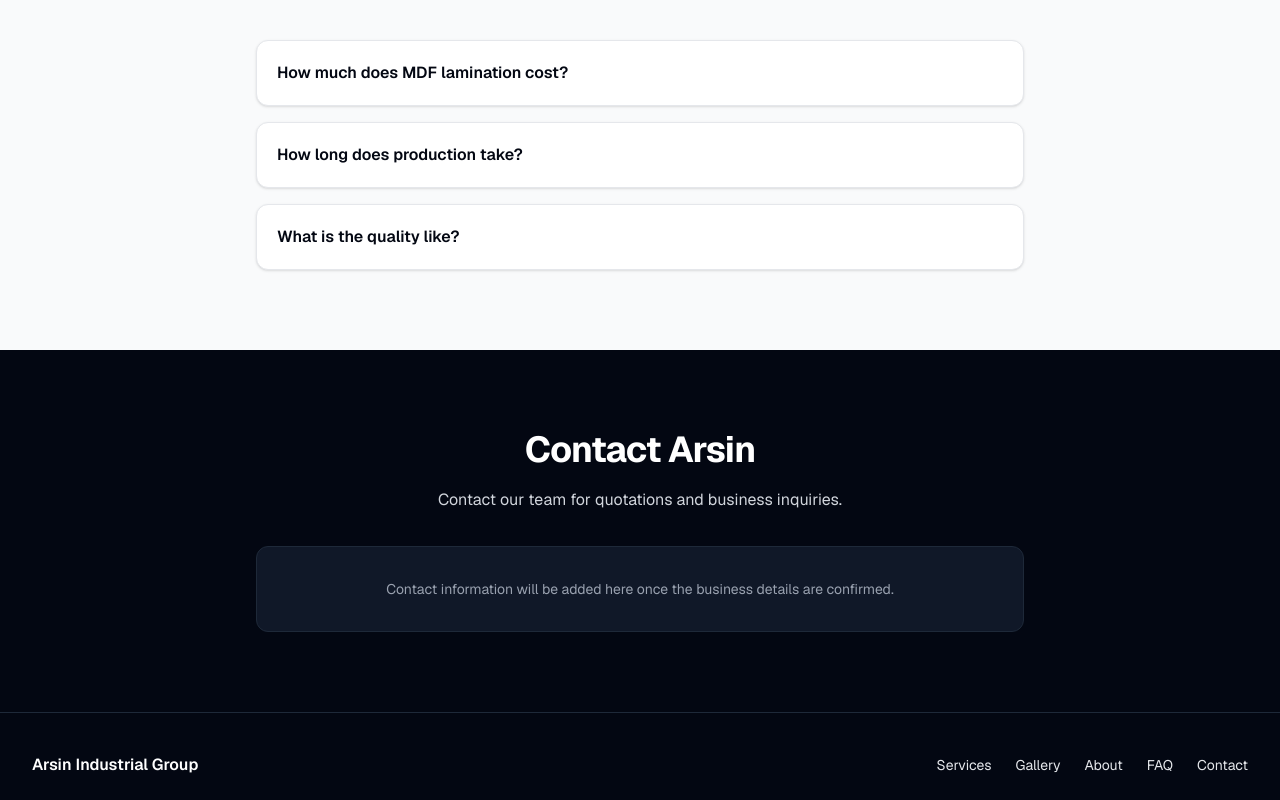
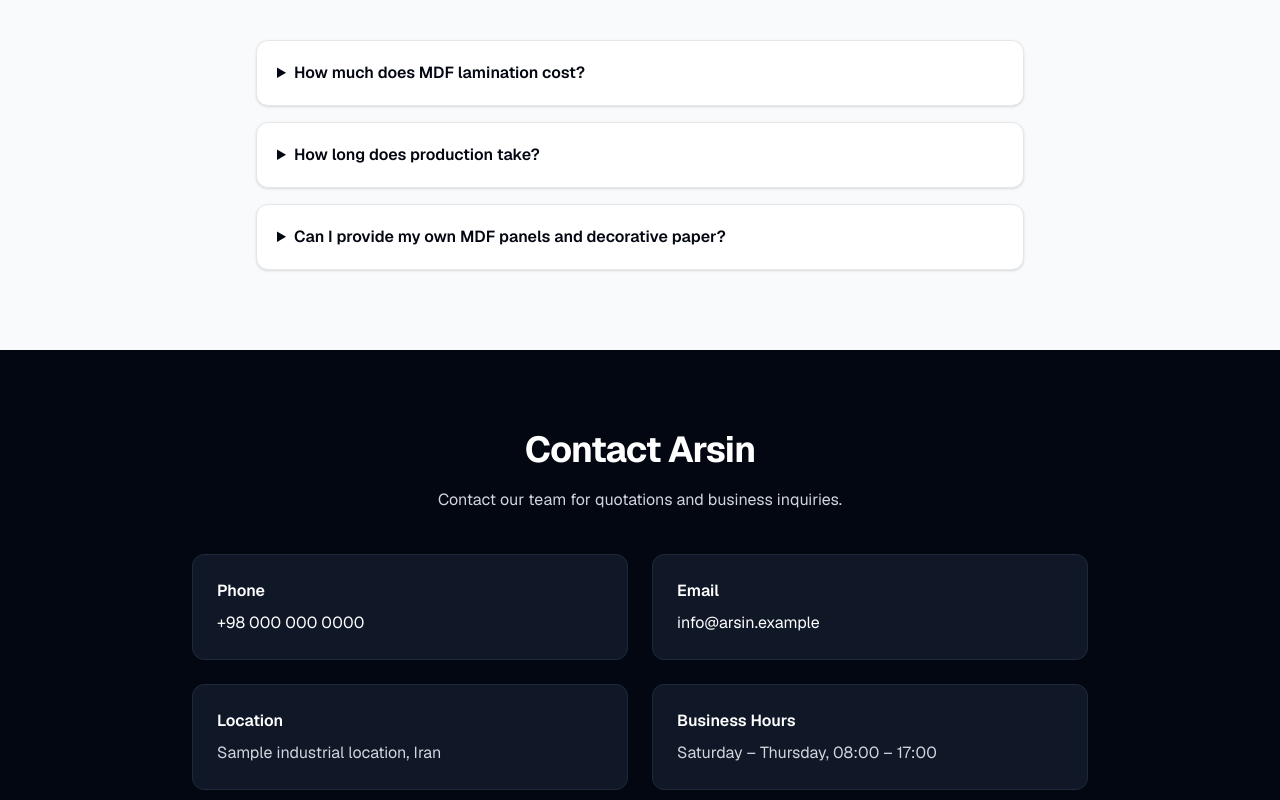
Before and after one commit to Ned-Magician/arsin-corporate, a Next.js app: page / in a window 1280 px wide. Shown: the part 3200-4000 px from the top of the page. Built offline with nearby package versions, Linux system fonts and the light colour scheme.

Commit message:
feat: add FAQ content and contact details

```diff
--- a/app/faq/page.tsx
+++ b/app/faq/page.tsx
@@ -1,29 +1,28 @@
 import { Container } from "@/components/ui/Container";
 import { SectionHeading } from "@/components/ui/SectionHeading";
-
-const questions = [
-  "How much does MDF lamination cost?",
-  "How long does production take?",
-  "What is the quality like?",
-];
+import { faqs } from "@/data/faqs";
 
 export default function FaqPage() {
   return (
     <main>
       <section className="bg-gray-50 py-16 sm:py-20">
         <Container>
-          <SectionHeading description="Common questions customers ask before starting a project.">
+          <SectionHeading description="Answers to common questions about working with Arsin.">
             Frequently Asked Questions
           </SectionHeading>
 
           <div className="mx-auto max-w-3xl space-y-4">
-            {questions.map((question) => (
-              <div
-                key={question}
+            {faqs.map((faq) => (
+              <details
+                key={faq.question}
                 className="rounded-xl border border-gray-200 bg-white p-6 shadow-sm"
               >
-                <h2 className="font-semibold text-gray-950">{question}</h2>
-              </div>
+                <summary className="cursor-pointer font-semibold text-gray-950">
+                  {faq.question}
+                </summary>
+
+                <p className="mt-3 leading-7 text-gray-600">{faq.answer}</p>
+              </details>
             ))}
           </div>
         </Container>
--- a/components/sections/Contact.tsx
+++ b/components/sections/Contact.tsx
@@ -4,7 +4,8 @@
   return (
     <section id="contact" className="bg-gray-950 py-16 text-white sm:py-20">
       <Container>
-        <div className="mx-auto max-w-3xl text-center">
+        <div className="mx-auto max-w-4xl">
+          <div className="text-center">
             <h2 className="text-3xl font-bold tracking-tight sm:text-4xl">
               Contact Arsin
             </h2>
@@ -12,12 +13,46 @@
             <p className="mx-auto mt-4 max-w-2xl leading-7 text-gray-300">
               Contact our team for quotations and business inquiries.
             </p>
+          </div>
 
-          <div className="mt-8 rounded-xl border border-gray-800 bg-gray-900 p-6 sm:p-8">
-            <p className="text-sm text-gray-400">
-              Contact information will be added here once the business details
-              are confirmed.
+          <div className="mt-10 grid gap-6 sm:grid-cols-2">
+            <div className="rounded-xl border border-gray-800 bg-gray-900 p-6">
+              <h3 className="font-semibold text-white">Phone</h3>
+
+              <a
+                href="tel:+980000000000"
+                className="mt-2 inline-block text-gray-300 transition hover:text-white"
+              >
+                +98 000 000 0000
+              </a>
+            </div>
+
+            <div className="rounded-xl border border-gray-800 bg-gray-900 p-6">
+              <h3 className="font-semibold text-white">Email</h3>
+
+              <a
+                href="mailto:info@arsin.example"
+                className="mt-2 inline-block text-gray-300 transition hover:text-white"
+              >
+                info@arsin.example
+              </a>
+            </div>
+
+            <div className="rounded-xl border border-gray-800 bg-gray-900 p-6">
+              <h3 className="font-semibold text-white">Location</h3>
+
+              <p className="mt-2 text-gray-300">
+                Sample industrial location, Iran
               </p>
+            </div>
+
+            <div className="rounded-xl border border-gray-800 bg-gray-900 p-6">
+              <h3 className="font-semibold text-white">Business Hours</h3>
+
+              <p className="mt-2 text-gray-300">
+                Saturday – Thursday, 08:00 – 17:00
+              </p>
+            </div>
           </div>
         </div>
       </Container>
--- a/components/sections/FaqPreview.tsx
+++ b/components/sections/FaqPreview.tsx
@@ -1,32 +1,28 @@
 import { Container } from "@/components/ui/Container";
 import { SectionHeading } from "@/components/ui/SectionHeading";
+import { faqs } from "@/data/faqs";
 
 export function FaqPreview() {
   return (
     <section className="bg-gray-50 py-16 sm:py-20">
       <Container>
-        <SectionHeading description="Common questions customers usually ask before starting a project.">
+        <SectionHeading description="Common questions customers ask before starting a project.">
           Frequently Asked Questions
         </SectionHeading>
 
         <div className="mx-auto max-w-3xl space-y-4">
-          <details className="group rounded-xl border border-gray-200 bg-white p-5 shadow-sm">
-            <summary className="cursor-pointer list-none font-semibold text-gray-950">
-              How much does MDF lamination cost?
-            </summary>
-          </details>
+          {faqs.slice(0, 3).map((faq) => (
+            <details
+              key={faq.question}
+              className="rounded-xl border border-gray-200 bg-white p-5 shadow-sm"
+            >
+              <summary className="cursor-pointer font-semibold text-gray-950">
+                {faq.question}
+              </summary>
 
-          <details className="group rounded-xl border border-gray-200 bg-white p-5 shadow-sm">
-            <summary className="cursor-pointer list-none font-semibold text-gray-950">
-              How long does production take?
-            </summary>
-          </details>
-
-          <details className="group rounded-xl border border-gray-200 bg-white p-5 shadow-sm">
-            <summary className="cursor-pointer list-none font-semibold text-gray-950">
-              What is the quality like?
-            </summary>
-          </details>
+              <p className="mt-3 leading-7 text-gray-600">{faq.answer}</p>
+            </details>
+          ))}
         </div>
       </Container>
     </section>
--- /dev/null
+++ b/data/faqs.ts
@@ -0,0 +1,27 @@
+export type Faq = {
+  question: string;
+  answer: string;
+};
+
+export const faqs: Faq[] = [
+  {
+    question: "How much does MDF lamination cost?",
+    answer:
+      "Pricing depends on the quantity of panels, materials, and project requirements. Contact us with your project details to receive a quotation.",
+  },
+  {
+    question: "How long does production take?",
+    answer:
+      "Production time depends on the order quantity and current production schedule. We can provide an estimated completion time after reviewing your order.",
+  },
+  {
+    question: "Can I provide my own MDF panels and decorative paper?",
+    answer:
+      "Yes. Customers can provide their MDF panels and, when required, their own decorative paper for processing.",
+  },
+  {
+    question: "How can I request a quotation?",
+    answer:
+      "Send us your required quantity, materials, dimensions, and other project details. Our team can then review the request and provide pricing information.",
+  },
+];
```
Lines whose indentation alone changed are shown as unchanged.
